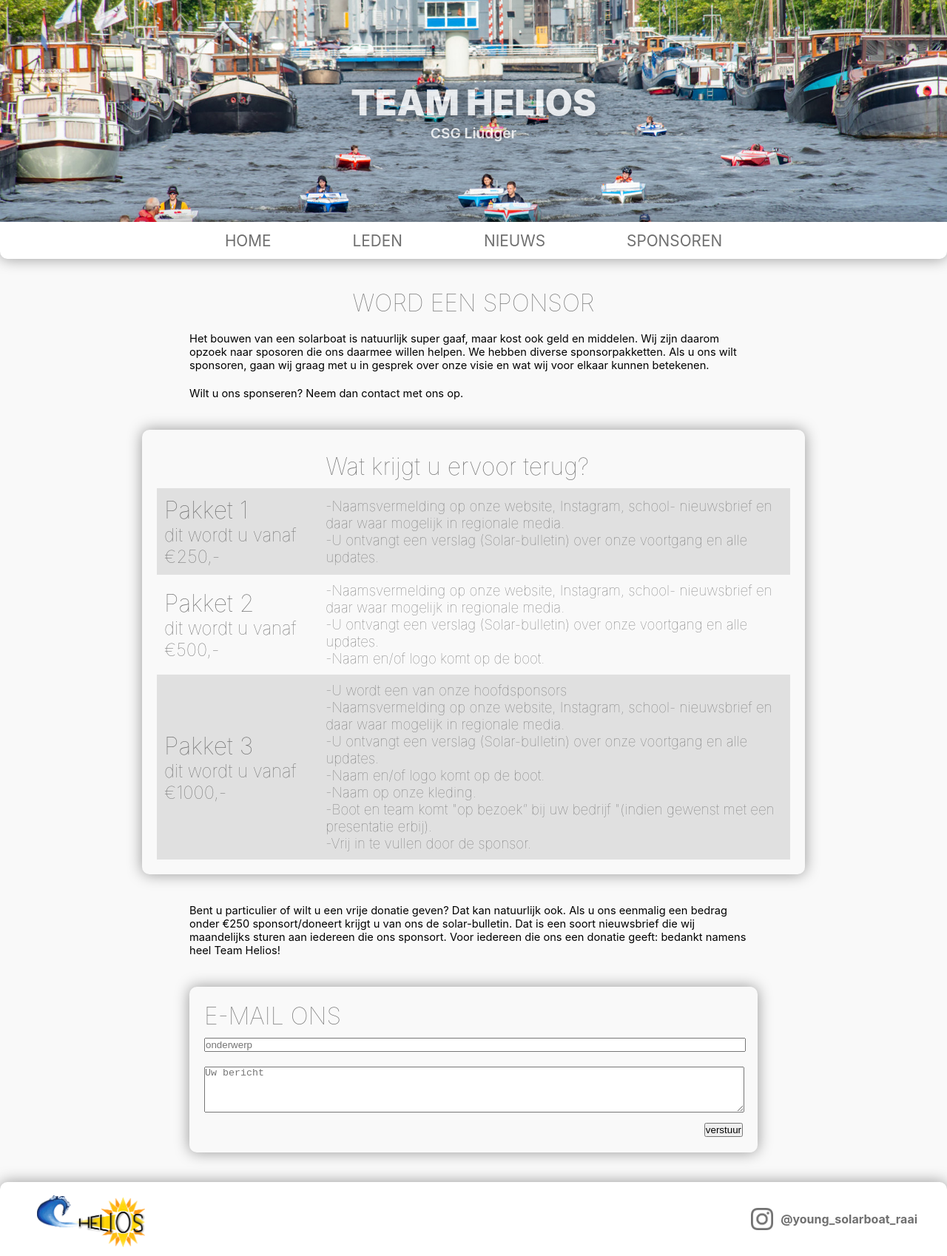
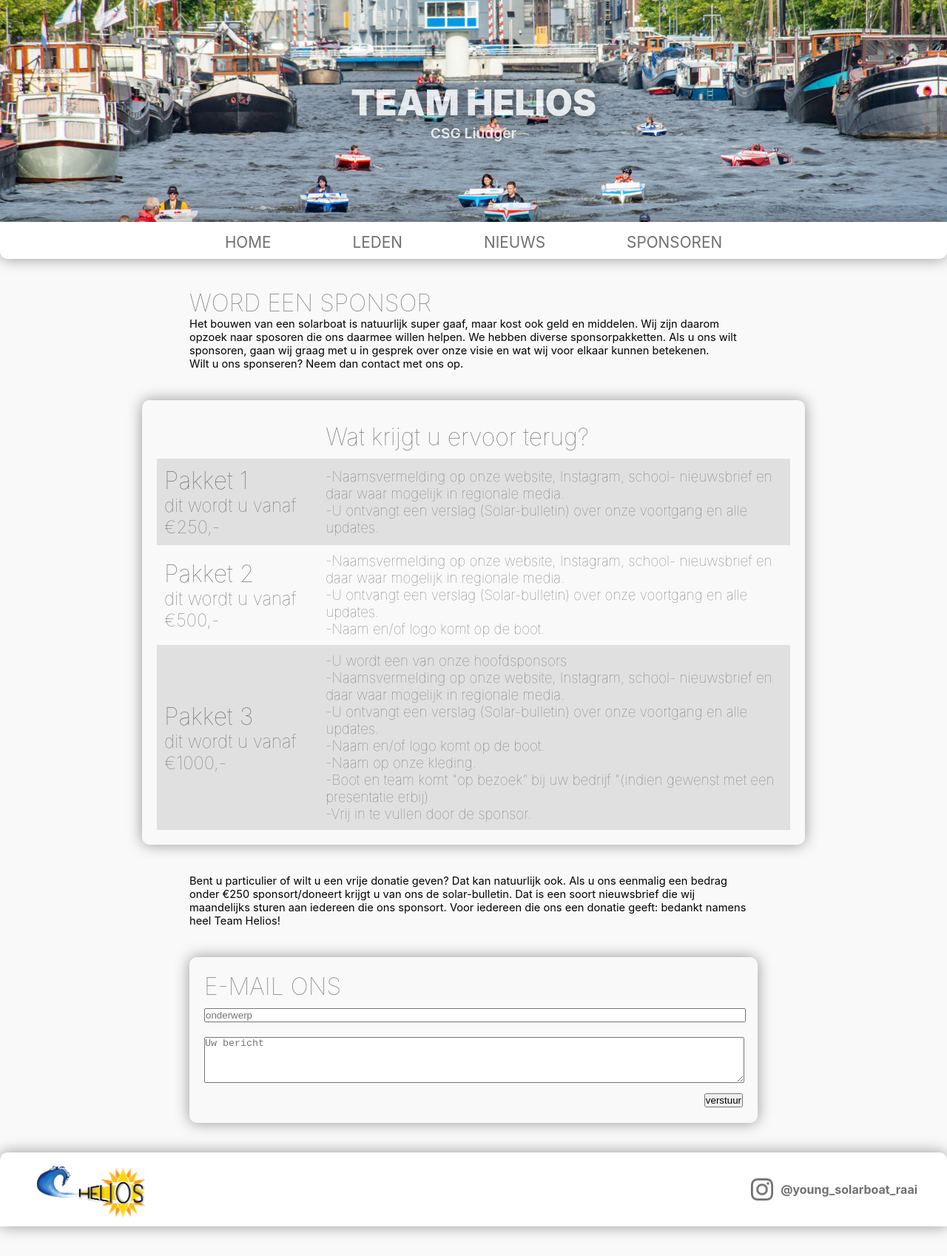
Before and after one commit to YoungSolarChallengeRaai/youngsolarchallengeraai.github.io, a Jekyll site: the page built from word-sponsor.html, in a window 1280 px wide. Shown: the whole page at 74% size. Built offline with Jekyll 4.4.1, drawn with Linux system fonts in a browser that asks for light colours.

Commit message:
Revert "Merge branch 'new-site' of https://github.com/YoungSolarChallengeRaai/youngsolarchallengeraai.github.io into new-site"
This reverts commit a6fd1e68e62843cff4235e844e37d73360c5f803, reversing
changes made to 16c9c60d0e68fc1fc62235ff043f5ffd25be1a41.

```diff
--- a/style/Word Sponsor.css
+++ b/style/Word Sponsor.css
@@ -1,17 +1,12 @@
-.textbox {
+.textbox{
     margin: 40px 20%;
 }
 
-.textbox .title {
-	text-align: center;
+.textbox p{
+    font-size: 11pt;
 }
 
-.textbox p {
-	font-size: 11pt;
-	margin-top: 20px;
-}
-
-.sponsor-packages-c {
+.sponsor-packages-c{
     margin: 25px 15%;
     padding: 20px;
     border-radius: 10px;
@@ -19,41 +14,37 @@
     box-shadow: 0 0 20px rgba(0, 0, 0, 0.4);
 }
 
-.sponsor-packages-m {
+.sponsor-packages-m{
     display: none;
 }
 
-.sponsor-packages-m .packages {
+.sponsor-packages-m .packages{
     padding: 10px 5%;
 }
 
-.sponsor-packages-m .packages:nth-of-type(odd) {
+.sponsor-packages-m .packages:nth-of-type(odd){
     background-color: #e0e0e0;
 }
 
-.sponsor-packages-c .packages {
+.sponsor-packages-c .packages{
     width: 100%;
 }
 
-.sponsor-packages-c table {
+.sponsor-packages-c table{
     border-collapse: collapse;
 }
 
-.sponsor-packages-c .packages td {
-	padding: 10px;
+.sponsor-packages-c .packages td{
+    padding: 10px
 }
 
-.sponsor-packages-c tr:nth-child(even) {
-	background-color: #e0e0e0;
-}
+.sponsor-packages-c tr:nth-child(even) {background-color: #e0e0e0;}
 
-.sponsor-packages-c h1,
-h2,
-h3 {
+.sponsor-packages-c h1,h2,h3{
     text-transform: unset;
 }
 
-.contact-information {
+.contact-information{
     margin: 40px 20%;
     padding: 20px;
     padding-bottom: 40px;
@@ -62,13 +53,13 @@ h3 {
     box-shadow: 0 0 20px rgba(0, 0, 0, 0.4);
 }
 
-.contact-information input {
+.contact-information input{
     margin-top: 10px;
     margin-bottom: 10px;
     width: 100%;
 }
 
-.contact-information textarea {
+.contact-information textarea{
     margin-top: 10px;
     margin-bottom: 10px;
     width: 100%;
@@ -76,40 +67,40 @@ h3 {
     min-height: 50px;
 }
 
-.contact-information input#content {
+.contact-information input#content{
     height: 100px;
 }
 
-.contact-information button {
+.contact-information button{
     float: right;
 }
 
-@media only screen and (max-width: 600px) {
-	.textbox {
+@media only screen and (max-width: 600px){
+    .textbox{
         margin: 40px 5%;
     }
 
-	.sponsor-packages-c {
+    .sponsor-packages-c{
         display: none;
     }
 
-	.sponsor-packages-m {
+    .sponsor-packages-m{
         display: block;
         box-shadow: 0 0 20px rgba(0, 0, 0, 0.4);
         padding: 10px;
     }
 
-	.contact-information {
+    .contact-information{
         margin: 40px 5%;
     }
 
-	.contact-information textarea {
+    .contact-information textarea{
         min-height: 150px;
     }
 }
 
-@media only screen and (max-width: 800px) {
-	.sponsor-packages-c {
+@media only screen and (max-width: 800px){
+    .sponsor-packages-c{
         margin: 25px 5%;
     }
 }
--- a/style/header.css
+++ b/style/header.css
@@ -49,70 +49,66 @@
 	box-shadow: 0 0 20px rgba(0, 0, 0, 0.4);
 	height: 50px;
 
+	/* overflow: scroll; */
 	display: flex;
 	justify-content: center;
 
 	border-radius: 0 0 10px 10px;
 }
 
-.header .dropdown .nav .nav-item {
-	margin: auto 15px;
+.header .dropdown .nav .nav-item{
+	margin: 15px;
 	text-align: center;
 }
 
 .header .nav .nav-item > a {
-	margin: 0 40px;
+	margin: auto 40px;
 	text-transform: uppercase;
 	font-size: 1.3em;
 }
 
-.header .dropdown {
+.header .dropdown{
 	width: 100%;
 }
 
-.header .dropdown .dropdownbtn {
+.header .dropdown .dropdownbtn{
 	display: none;
 	width: 100%;
 	padding: 10px;
-	background-color: none;
+	background-color: unset;
 	border-radius: 0 0 10px 10px;
 	border: unset;
 	box-shadow: 0 0 20px rgba(0, 0, 0, 0.4);
-	outline: none;
 }
 
-@media only screen and (max-width: 750px) {
-	.header .dropdown {
+@media only screen and (max-width:500px){
+	.header .dropdown{
 		position: relative;
 		display: inline-block;
 	}
 
-	.header .dropdown .dropdownbtn {
-		display: block;
-		height: 50px;
-		background-color: var(--main-light);
-	}
-
-	.header .dropdown .nav {
-		display: none;
-		position: absolute;
-		height: auto;
-	}
-
-	.header .dropdown img {
-		height: 100%;
-		float: right;
-	}
-
-	.header .dropdown:hover .nav {
+	.header .dropdown .dropdownbtn{
 		display: block;
 	}
 
-	.header .dropdown .nav {
-		width: 100%;
+	.header .dropdown .nav{
+		display: none;
+		position: absolute;
+		background-color: rgba(255, 255, 255);
+		height: 160px;
 	}
 
-	.header .dropdown .nav .nav-item {
-		margin: 10px 0;
+	.header .dropdown img{
+		width: 12%;
+		float: left;
+	}
+
+	.header .dropdown:hover .nav{
+		display: block;
+	}
+
+	.header .dropdown .nav{
+		width:100%;
+		float: left;
 	}
 }
--- a/style/style.css
+++ b/style/style.css
@@ -20,7 +20,8 @@ a,
 h1,
 h2,
 h3 {
-	font-family: -apple-system, BlinkMacSystemFont, 'Segoe UI', Roboto, Oxygen, Ubuntu, Cantarell, 'Open Sans', 'Helvetica Neue', sans-serif;
+	font-family: -apple-system, BlinkMacSystemFont, "Segoe UI", Roboto, Oxygen,
+		Ubuntu, Cantarell, "Open Sans", "Helvetica Neue", sans-serif;
 	color: var(--main-text-black);
 }
 
@@ -76,5 +77,5 @@ h3 {
 	text-align: center;
 	margin-bottom: 30px;
 
-	font-size: 2em;
+	font-size: 2.5em;
 }
--- a/word-sponsor.html
+++ b/word-sponsor.html
@@ -5,7 +5,7 @@ title: "Word Sponsor"
 ---
 
 <div class="textbox">
-    <h1 class="title">word een sponsor</h1>
+    <h1>word een sponsor</h1>
     <p>
         Het bouwen van een solarboat is natuurlijk super gaaf, maar kost ook geld en middelen. Wij zijn daarom opzoek naar sposoren die ons daarmee willen helpen. We hebben diverse sponsorpakketten. Als u ons wilt sponsoren, gaan wij graag met u in gesprek over onze visie en wat wij voor elkaar kunnen betekenen.
     </p>
```
Also changed, not shown: style/sponsoren.css (+9 -10 lines). Lines whose indentation alone changed are shown as unchanged.
